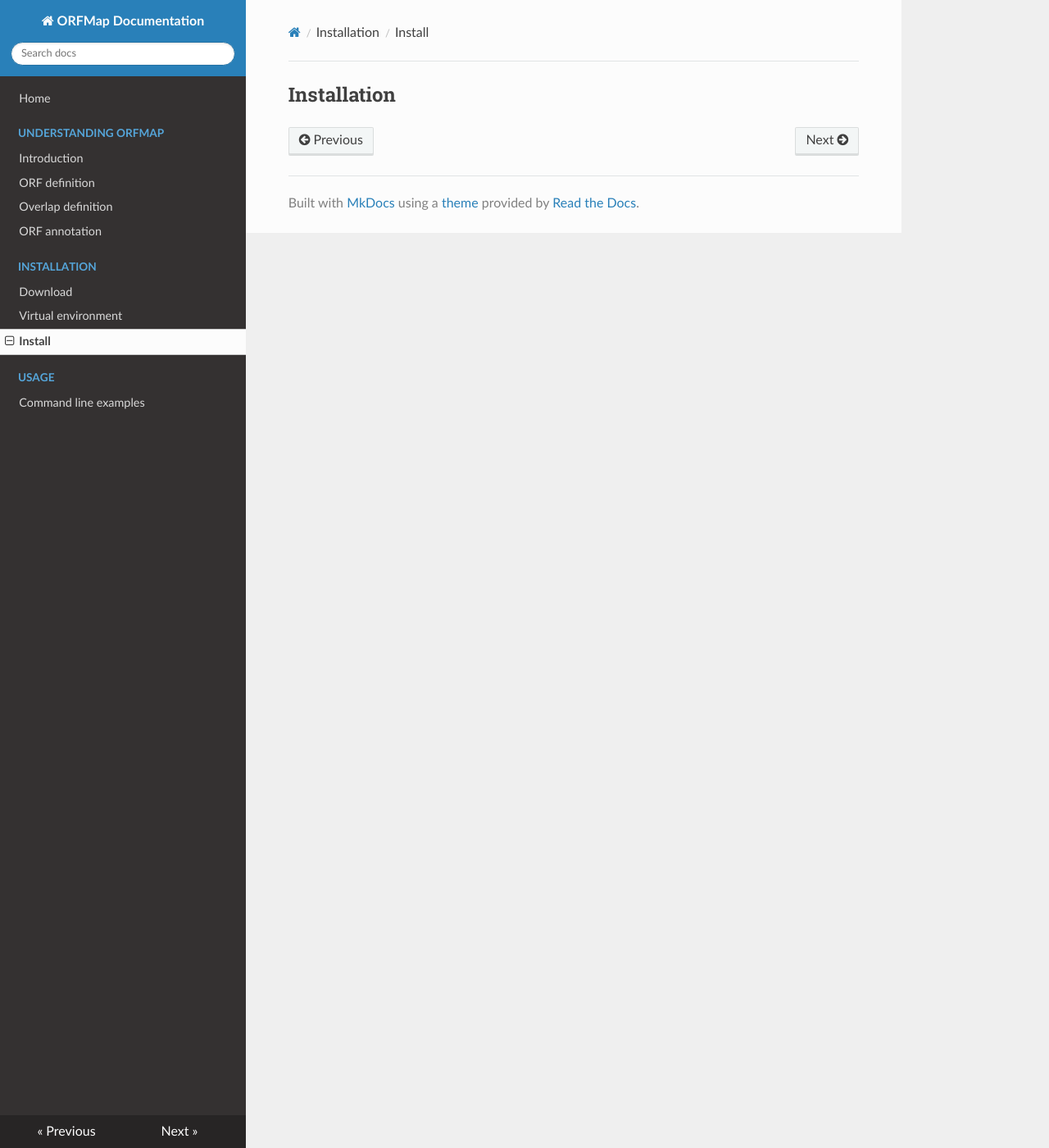
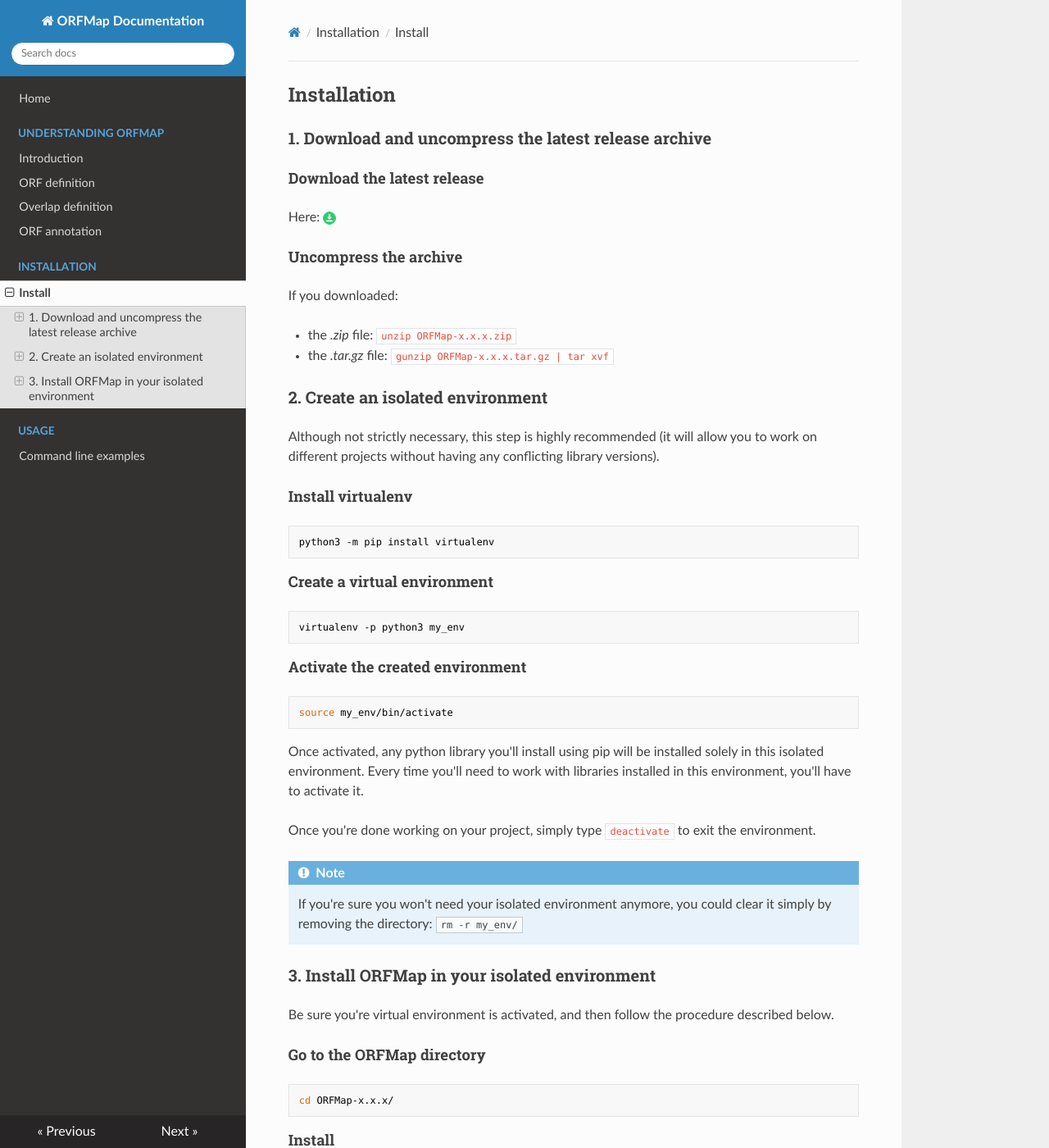
Before and after one commit to nchenche/orfmap, an MkDocs documentation site: the page built from documentation/docs/installation.md, in a window 1280 px wide and 1400 px high. Shown: the whole window at 82% size. Built offline with MkDocs 1.6.1, drawn with Linux system fonts in a browser that asks for light colours; nearby versions of some CDN libraries; some of the changed text lies outside the part shown.

````diff
--- a/documentation/docs/installation.md
+++ b/documentation/docs/installation.md
@@ -1 +1,86 @@
 ## Installation
+
+
+### 1. Download and uncompress the latest release archive
+
+#### Download the latest release
+Here:
+[ ![](img/icons/download_16x16.png "Click to download the latest release")](https://github.com/nchenche/orfmap/releases/latest/)
+
+#### Uncompress the archive
+If you downloaded:
+
+* the *.zip* file: ```unzip ORFMap-x.x.x.zip```
+* the *.tar.gz* file: ```gunzip ORFMap-x.x.x.tar.gz | tar xvf```
+
+
+### 2. Create an isolated environment
+Although not strictly necessary, this step is highly recommended (it will allow you to work on different projects without having
+any conflicting library versions).
+
+#### Install virtualenv
+``` python
+python3 -m pip install virtualenv
+```
+
+#### Create a virtual environment
+```bash
+virtualenv -p python3 my_env
+```
+
+#### Activate the created environment
+```bash
+source my_env/bin/activate
+```
+
+Once activated, any python library you'll install using pip will be installed solely in this isolated environment.
+Every time you'll need to work with libraries installed in this environment, you'll have
+to activate it.
+
+Once you're done working on your project, simply type `deactivate` to exit the environment.
+
+
+<div class="admonition note">
+    <p class="first admonition-title">
+        Note
+    </p>
+    <p class="last">
+        If you're sure you won't need your isolated environment anymore, you could clear it simply
+        by removing the directory:
+        <code>rm -r my_env/</code>
+    </p>
+</div>
+
+
+
+### 3. Install ORFMap in your isolated environment
+
+Be sure you're virtual environment is activated, and then follow the procedure described below.
+
+#### Go to the ORFMap directory
+
+```bash
+cd ORFMap-x.x.x/
+```
+
+#### Install
+
+```python
+python setup.py install
+```
+
+or
+```python
+pip install .
+```
+
+
+<div class="admonition note">
+    <p class="first admonition-title">
+        Note
+    </p>
+    <p class="last">
+        If you need to remove the package (for example in order to install a newest version), try:
+        <br> <code>pip uninstall orfmap</code> </br>
+    </p>
+</div>
--- a/documentation/mkdocs.yml
+++ b/documentation/mkdocs.yml
@@ -7,8 +7,6 @@ nav:
       - Overlap definition: overlap.md
       - ORF annotation: annotation.md
     - Installation:
-      - Download: download.md
-      - Virtual environment: virtualenv.md
       - Install: installation.md
     - Usage:
       - Command line examples: usage.md
@@ -20,3 +18,5 @@ markdown_extensions:
     - toc:
         permalink: "#"
 use_directory_urls: false
+#extra_css:
+#    - css/extra.css
````
Also changed, not shown: documentation/docs/annotation.md (+29 -0 lines), documentation/docs/index.md (+22 -4 lines), documentation/docs/orf_def.md (+1 -1 lines), documentation/docs/img/icons/download_16x16.png (added), 2 other files.
